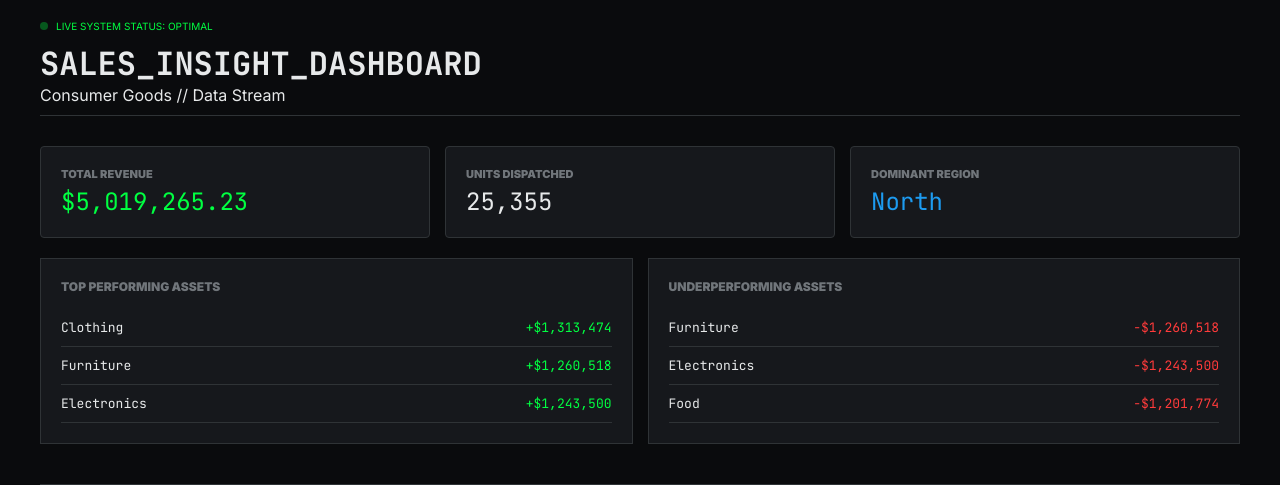
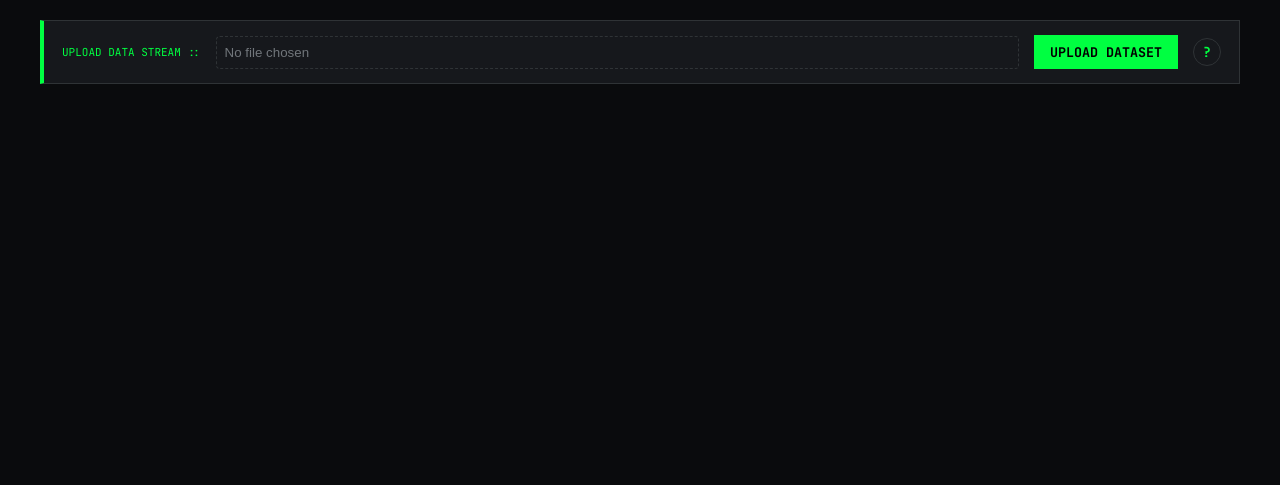
Before and after one commit to tanisha0890/sales_analysis, a Flask app: page / in a window 1280 px wide. Shown: the top 485 px of the page. After the commit the page ends 84 px from the top, so only its background shows below. Run offline with Flask 3, Linux system fonts and the light colour scheme.

Commit message:
added dataset submit button with popup

```diff
--- a/app.py
+++ b/app.py
@@ -1,12 +1,32 @@
-from flask import Flask, render_template
-from analysis import analyze_sales
+from flask import Flask, render_template, request
+import pandas as pd
+from analysis import run_analysis
 
 app = Flask(__name__)
 
-@app.route("/")
+@app.route("/", methods=["GET", "POST"])
 def dashboard():
-    results = analyze_sales()
-    return render_template("dashboard.html", results=results)
+    results = None
+    error = None
+
+    if request.method == "POST":
+        try:
+            file = request.files["file"]
+
+            if not file or not file.filename.endswith(".csv"):
+                raise ValueError("PLEASE UPLOAD A VALID CSV FILE")
+
+            data = pd.read_csv(file)
+            results = run_analysis(data)
+
+        except Exception as e:
+            error = str(e)
+
+    return render_template(
+        "dashboard.html",
+        results=results,
+        error=error
+    )
 
 if __name__ == "__main__":
     app.run(debug=True)
--- a/static/style.css
+++ b/static/style.css
@@ -8,8 +8,14 @@
     --text-secondary: #71767b;
 }
 
-* { box-sizing: border-box; margin: 0; padding: 0; }
+/* ---------- RESET ---------- */
+* {
+    box-sizing: border-box;
+    margin: 0;
+    padding: 0;
+}
 
+/* ---------- BODY ---------- */
 body {
     background-color: var(--bg-deep);
     color: var(--text-primary);
@@ -17,29 +23,270 @@ body {
     padding: 20px;
 }
 
-.container { max-width: 1200px; margin: 0 auto; }
+/* ---------- CONTAINER ---------- */
+.container {
+    max-width: 1200px;
+    margin: 0 auto;
+}
 
-.header { border-bottom: 1px solid var(--border); margin-bottom: 30px; padding-bottom: 10px; }
-.header h1 { font-family: 'JetBrains Mono', monospace; font-weight: 900; }
+/* ---------- HEADER ---------- */
+.header {
+    border-bottom: 1px solid var(--border);
+    margin-bottom: 30px;
+    padding-bottom: 10px;
+}
 
-.status-bar { font-size: 10px; color: var(--bull-green); margin-bottom: 10px; display: flex; align-items: center; gap: 8px; }
-.dot { width: 8px; height: 8px; background: var(--bull-green); border-radius: 50%; display: inline-block; animation: blink 1.5s infinite; }
+.header h1 {
+    font-family: 'JetBrains Mono', monospace;
+    font-weight: 900;
+}
 
-@keyframes blink { 0% { opacity: 1; } 50% { opacity: 0.3; } 100% { opacity: 1; } }
+/* ---------- STATUS BAR ---------- */
+.status-bar {
+    font-size: 10px;
+    color: var(--bull-green);
+    margin-bottom: 10px;
+    display: flex;
+    align-items: center;
+    gap: 8px;
+}
 
-.kpi-grid { display: grid; grid-template-columns: repeat(3, 1fr); gap: 15px; margin-bottom: 20px; }
-.kpi-card { background: var(--card-bg); border: 1px solid var(--border); padding: 20px; border-radius: 4px; }
-.kpi-card h3 { color: var(--text-secondary); font-size: 11px; margin-bottom: 5px; }
-.kpi-card p { font-family: 'JetBrains Mono', monospace; font-size: 24px; }
+.dot {
+    width: 8px;
+    height: 8px;
+    background: var(--bull-green);
+    border-radius: 50%;
+    animation: blink 1.5s infinite;
+}
 
-.data-split { display: grid; grid-template-columns: 1fr 1fr; gap: 15px; margin-bottom: 20px; }
+@keyframes blink {
+    0% { opacity: 1; }
+    50% { opacity: 0.3; }
+    100% { opacity: 1; }
+}
 
-.section { background: var(--card-bg); border: 1px solid var(--border); padding: 20px; margin-bottom: 20px; }
-.section h2 { font-size: 12px; color: var(--text-secondary); margin-bottom: 15px; }
+/* ---------- UPLOAD BOX ---------- */
+.upload-box {
+    display: flex;
+    align-items: center;
+    gap: 15px;
 
-.list li { list-style: none; display: flex; justify-content: space-between; padding: 10px 0; border-bottom: 1px solid var(--border); font-family: 'JetBrains Mono', monospace; font-size: 13px; }
+    background: var(--card-bg);
+    border: 1px solid var(--border);
+    border-left: 4px solid var(--bull-green);
+
+    padding: 14px 18px;
+    margin-bottom: 20px;
+
+    font-family: 'JetBrains Mono', monospace;
+}
+
+.upload-box::before {
+    content: "UPLOAD DATA STREAM ::";
+    font-size: 11px;
+    color: var(--bull-green);
+}
+
+.upload-box input[type="file"] {
+    flex: 1;
+    background: transparent;
+    color: var(--text-secondary);
+    border: 1px dashed var(--border);
+    padding: 8px;
+    border-radius: 4px;
+    cursor: pointer;
+}
+
+/* hide default button */
+.upload-box input[type="file"]::-webkit-file-upload-button {
+    display: none;
+}
+
+.upload-box button {
+    background: var(--bull-green);
+    color: #000;
+    border: none;
+    padding: 8px 16px;
+    font-family: 'JetBrains Mono', monospace;
+    font-weight: 700;
+    cursor: pointer;
+    transition: all 0.2s ease;
+}
+
+.upload-box button:hover {
+    box-shadow: 0 0 12px rgba(0, 255, 65, 0.4);
+}
+
+.upload-box button:active {
+    transform: scale(0.96);
+}
+
+/* ---------- ERROR ---------- */
+.terminal-error {
+    background: #020617;
+    border-left: 4px solid var(--bear-red);
+    color: var(--bear-red);
+    padding: 12px 16px;
+    font-family: 'JetBrains Mono', monospace;
+    margin-bottom: 20px;
+}
+
+/* ---------- KPI GRID ---------- */
+.kpi-grid {
+    display: grid;
+    grid-template-columns: repeat(3, 1fr);
+    gap: 15px;
+    margin-bottom: 20px;
+}
+
+.kpi-card {
+    background: var(--card-bg);
+    border: 1px solid var(--border);
+    padding: 20px;
+}
+
+.kpi-card h3 {
+    color: var(--text-secondary);
+    font-size: 11px;
+    margin-bottom: 5px;
+}
+
+.kpi-card p {
+    font-family: 'JetBrains Mono', monospace;
+    font-size: 24px;
+}
+
+/* ---------- DATA SPLIT ---------- */
+.data-split {
+    display: grid;
+    grid-template-columns: 1fr 1fr;
+    gap: 15px;
+    margin-bottom: 20px;
+}
+
+/* ---------- SECTIONS ---------- */
+.section {
+    background: var(--card-bg);
+    border: 1px solid var(--border);
+    padding: 20px;
+    margin-bottom: 20px;
+}
+
+.section h2 {
+    font-size: 12px;
+    color: var(--text-secondary);
+    margin-bottom: 15px;
+}
+
+/* ---------- LIST ---------- */
+.list li {
+    list-style: none;
+    display: flex;
+    justify-content: space-between;
+    padding: 10px 0;
+    border-bottom: 1px solid var(--border);
+    font-family: 'JetBrains Mono', monospace;
+    font-size: 13px;
+}
+
 .price-up { color: var(--bull-green); }
 .price-down { color: var(--bear-red); }
 
-.graph img { width: 100%; height: auto; display: block; }
-.footer { text-align: center; color: var(--text-secondary); font-size: 10px; margin-top: 40px; }
+/* ---------- GRAPHS ---------- */
+.graph img {
+    width: 100%;
+    height: auto;
+    display: block;
+}
+
+/* ---------- FOOTER ---------- */
+.footer {
+    text-align: center;
+    color: var(--text-secondary);
+    font-size: 10px;
+    margin-top: 40px;
+}
+/* ---------- INFO POPUP ---------- */
+
+.info-wrapper {
+    position: relative;
+    display: inline-block;
+}
+
+.info-btn {
+    display: inline-flex;
+    align-items: center;
+    justify-content: center;
+
+    width: 28px;
+    height: 28px;
+
+    border: 1px solid var(--border);
+    border-radius: 50%;
+
+    font-family: 'JetBrains Mono', monospace;
+    font-size: 14px;
+    font-weight: bold;
+
+    color: var(--bull-green);
+    cursor: pointer;
+}
+
+/* Popup box */
+.info-popup {
+    display: none;
+    position: absolute;
+    top: 36px;
+    right: 0;
+
+    width: 320px;
+    background: var(--card-bg);
+    border: 1px solid var(--border);
+    border-left: 4px solid var(--bull-green);
+
+    padding: 14px;
+    z-index: 50;
+
+    font-family: 'JetBrains Mono', monospace;
+    font-size: 12px;
+}
+
+/* Show on hover */
+.info-wrapper:hover .info-popup {
+    display: block;
+}
+
+/* Popup content */
+.info-popup h4 {
+    color: var(--bull-green);
+    font-size: 12px;
+    margin-bottom: 8px;
+}
+
+.info-popup p {
+    color: var(--text-secondary);
+    margin: 8px 0 4px;
+}
+
+.info-popup ul {
+    list-style: none;
+    margin-bottom: 8px;
+}
+
+.info-popup li {
+    color: var(--text-primary);
+    font-size: 11px;
+    padding: 2px 0;
+}
+
+.info-popup li span {
+    color: var(--bull-green);
+}
+
+/* Footer hint */
+.info-popup .hint {
+    font-size: 10px;
+    color: var(--text-secondary);
+    border-top: 1px solid var(--border);
+    padding-top: 6px;
+}
--- a/templates/dashboard.html
+++ b/templates/dashboard.html
@@ -1,25 +1,88 @@
 <!DOCTYPE html>
 <html lang="en">
+
 <head>
     <meta charset="UTF-8">
     <meta name="viewport" content="width=device-width, initial-scale=1.0">
+
     <title>TERMINAL // Sales Insights</title>
+
+    <!-- Styles -->
     <link rel="stylesheet" href="{{ url_for('static', filename='style.css') }}">
-    <link href="https://fonts.googleapis.com/css2?family=JetBrains+Mono:wght@400;700&family=Inter:wght@400;900&display=swap" rel="stylesheet">
+
+    <!-- Fonts -->
+    <link
+        href="https://fonts.googleapis.com/css2?family=JetBrains+Mono:wght@400;700&family=Inter:wght@400;900&display=swap"
+        rel="stylesheet"
+    >
 </head>
+
 <body>
 
 <div class="container">
 
+    <!-- ================= UPLOAD ================= -->
+    <form method="POST" enctype="multipart/form-data" class="upload-box">
+
+        <input type="file" name="file" accept=".csv" required>
+
+        <button type="submit">UPLOAD DATASET</button>
+
+        <!-- INFO POPUP -->
+        <div class="info-wrapper">
+            <span class="info-btn">?</span>
+
+            <div class="info-popup">
+                <h4>REQUIRED CSV FORMAT</h4>
+
+                <p><strong>Mandatory Columns:</strong></p>
+                <ul>
+                    <li>Sale_Date</li>
+                    <li>Sales_Amount</li>
+                    <li>Quantity_Sold</li>
+                    <li>Region</li>
+                    <li>Product_Category</li>
+                </ul>
+
+                <p><strong>Accepted Aliases:</strong></p>
+                <ul>
+                    <li><span>Sale_Date</span> → date, sales_date</li>
+                    <li><span>Sales_Amount</span> → sales, revenue, amount</li>
+                    <li><span>Quantity_Sold</span> → qty, units</li>
+                    <li><span>Region</span> → location, area, zone</li>
+                    <li><span>Product_Category</span> → product, category</li>
+                </ul>
+
+                <p class="hint">
+                    Columns will be auto-mapped internally.
+                </p>
+            </div>
+        </div>
+
+    </form>
+
+    {% if error %}
+    <div class="terminal-error">
+        ERROR :: {{ error }}
+    </div>
+    {% endif %}
+
+    {% if results %}
+
+    <!-- ================= HEADER ================= -->
     <div class="header">
         <div class="status-bar">
-            <span class="dot"></span> LIVE SYSTEM STATUS: OPTIMAL
+            <span class="dot"></span>
+            LIVE SYSTEM STATUS: OPTIMAL
         </div>
+
         <h1>SALES_INSIGHT_DASHBOARD</h1>
         <p>Consumer Goods // Data Stream</p>
     </div>
 
+    <!-- ================= KPI GRID ================= -->
     <div class="kpi-grid">
+
         <div class="kpi-card">
             <h3>TOTAL REVENUE</h3>
             <p class="price-up">{{ results.total_sales }}</p>
@@ -32,19 +95,26 @@
 
         <div class="kpi-card">
             <h3>DOMINANT REGION</h3>
-            <p style="color: #1d9bf0;">{{ results.best_region }}</p>
+            <p style="color: #1d9bf0;">
+                {{ results.best_region }}
+            </p>
         </div>
+
     </div>
 
+    <!-- ================= PRODUCT SPLIT ================= -->
     <div class="data-split">
+
         <div class="section">
             <h2>TOP PERFORMING ASSETS</h2>
             <ul class="list">
                 {% for product, value in results.top_3_products.items() %}
-                    <li>
-                        <span>{{ product }}</span>
-                        <span class="price-up">+${{ "{:,.0f}".format(value) }}</span>
-                    </li>
+                <li>
+                    <span>{{ product }}</span>
+                    <span class="price-up">
+                        +${{ "{:,.0f}".format(value) }}
+                    </span>
+                </li>
                 {% endfor %}
             </ul>
         </div>
@@ -53,15 +123,19 @@
             <h2>UNDERPERFORMING ASSETS</h2>
             <ul class="list">
                 {% for product, value in results.worst_3_products.items() %}
-                    <li>
-                        <span>{{ product }}</span>
-                        <span class="price-down">-${{ "{:,.0f}".format(value) }}</span>
-                    </li>
+                <li>
+                    <span>{{ product }}</span>
+                    <span class="price-down">
+                        -${{ "{:,.0f}".format(value) }}
+                    </span>
+                </li>
                 {% endfor %}
             </ul>
         </div>
+
     </div>
 
+    <!-- ================= MONTHLY GRAPH ================= -->
     <div class="section">
         <h2>HISTORICAL TREND ANALYSIS</h2>
         <div class="graph">
@@ -69,6 +143,7 @@
         </div>
     </div>
 
+    <!-- ================= REGION GRAPH ================= -->
     <div class="section">
         <h2>GEOGRAPHIC EXPOSURE</h2>
         <div class="graph">
@@ -76,9 +151,12 @@
         </div>
     </div>
 
+    <!-- ================= FOOTER ================= -->
     <div class="footer">
         &copy; 2024 INTERNAL DATA TERMINAL // ENCRYPTED ACCESS ONLY
     </div>
+
+    {% endif %}
 
 </div>
 
```
Also changed, not shown: analysis.py (+72 -30 lines), static/graphs/monthly_sales.png, static/graphs/region_sales.png.
